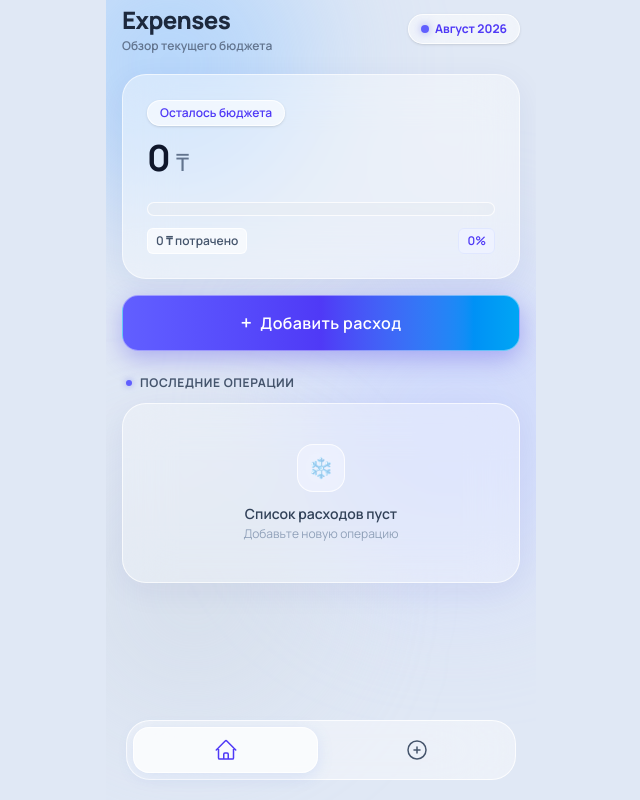
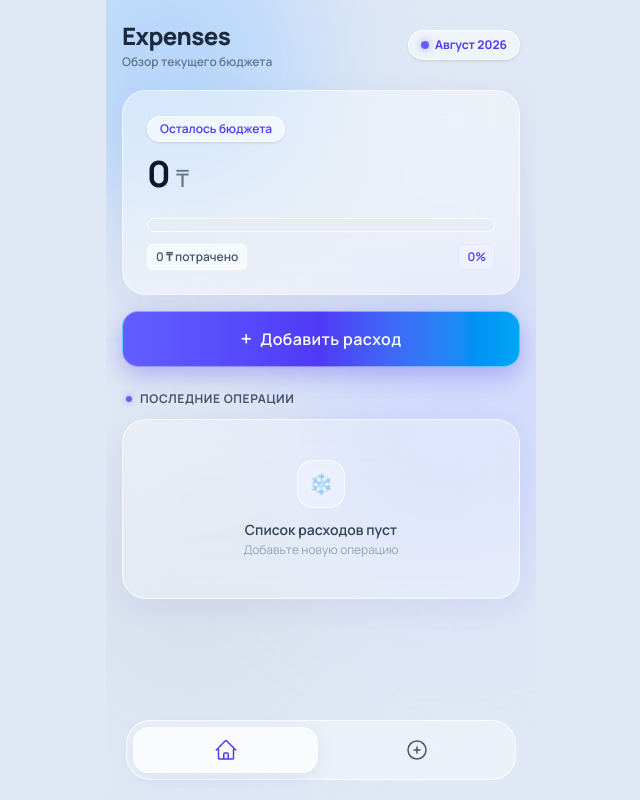
Before and after one commit to azikulovv/expense, a Nuxt app: page / in a window 1280 px wide. Shown: the whole page, without its empty margins (319-959 px from the left). Built offline with nearby package versions, Linux system fonts and the light colour scheme.

Commit message:
fix: исправить вычисление отступа верхней части в компоненте default.vue

```diff
--- a/app/layouts/default.vue
+++ b/app/layouts/default.vue
@@ -22,7 +22,7 @@ import { BottomNavigation } from "~/widget/bottom-navigation";
 
     <!-- Основной контент со скроллом -->
     <main
-      class="relative z-10 flex-1 overflow-auto px-4 pt-(--app-safe-area-top) pb-[calc(var(--app-safe-area-bottom)+100px)]"
+      class="relative z-10 flex-1 overflow-auto px-4 pt-[calc(var(--app-safe-area-top)+16px)] pb-[calc(var(--app-safe-area-bottom)+100px)]"
     >
       <slot />
     </main>
```
